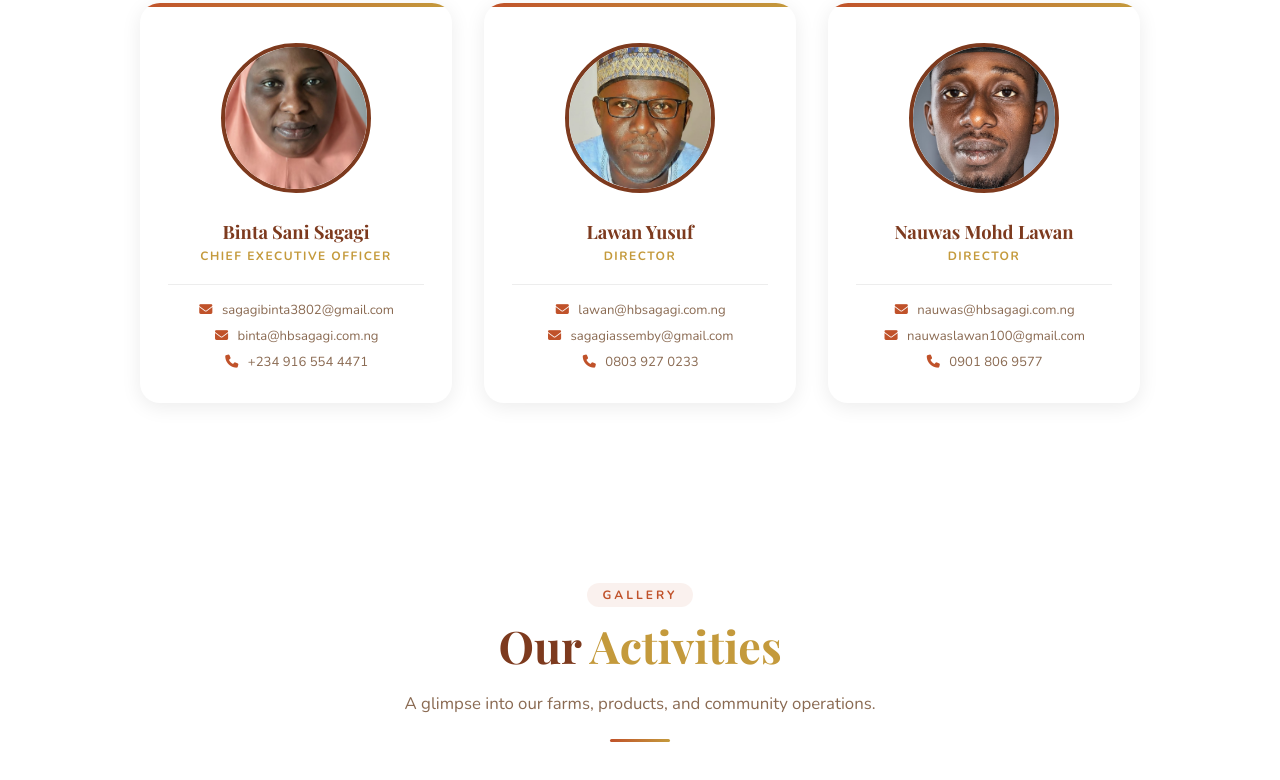
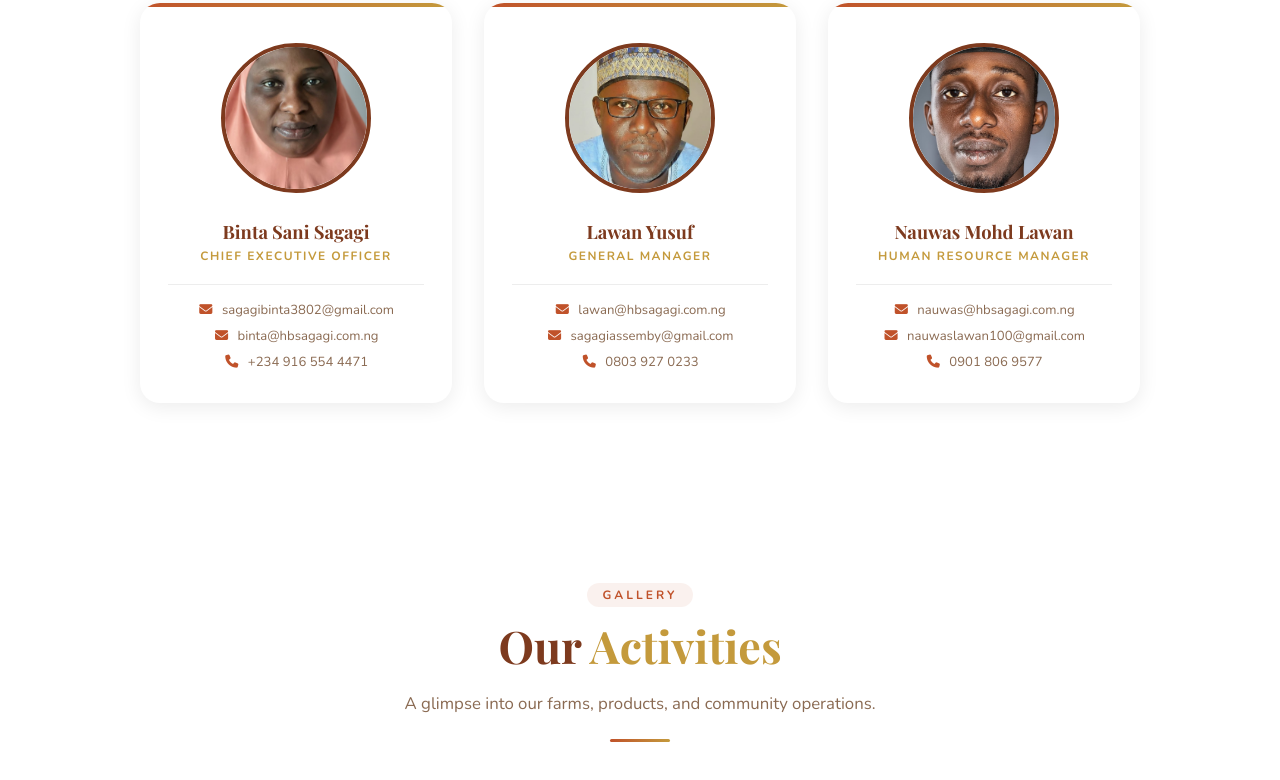
Before and after one commit to shamsu557/sagagi, a plain HTML site: page index.html in a window 1280 px wide. Shown: the part 4342-5122 px from the top of the page. Drawn offline with nearby package versions, Linux system fonts and the light colour scheme.

Commit message:
Add files via upload

```diff
--- a/index.html
+++ b/index.html
@@ -1321,7 +1321,7 @@ footer {
         <img src="./assets/images/lawan.jpg" alt="Lawan Yusuf - Director">
       </div>
       <h3>Lawan Yusuf</h3>
-      <span class="team-title">Director</span>
+      <span class="team-title">General Manager</span>
       <div class="team-contact">
         <a href="mailto:lawan@hbsagagi.com.ng"><i class="fas fa-envelope"></i> lawan@hbsagagi.com.ng</a>
         <a href="mailto:sagagiassemby@gmail.com"><i class="fas fa-envelope"></i> sagagiassemby@gmail.com</a>
@@ -1337,7 +1337,7 @@ footer {
         <img src="./assets/images/nauwas.jpg" alt="Nauwas Mohd Lawan - Director">
       </div>
       <h3>Nauwas Mohd Lawan</h3>
-      <span class="team-title">Director</span>
+      <span class="team-title">Human Resource Manager</span>
       <div class="team-contact">
         <a href="mailto:nauwas@hbsagagi.com.ng"><i class="fas fa-envelope"></i> nauwas@hbsagagi.com.ng</a>
         <a href="mailto:nauwaslawan100@gmail.com"><i class="fas fa-envelope"></i> nauwaslawan100@gmail.com</a>
```
